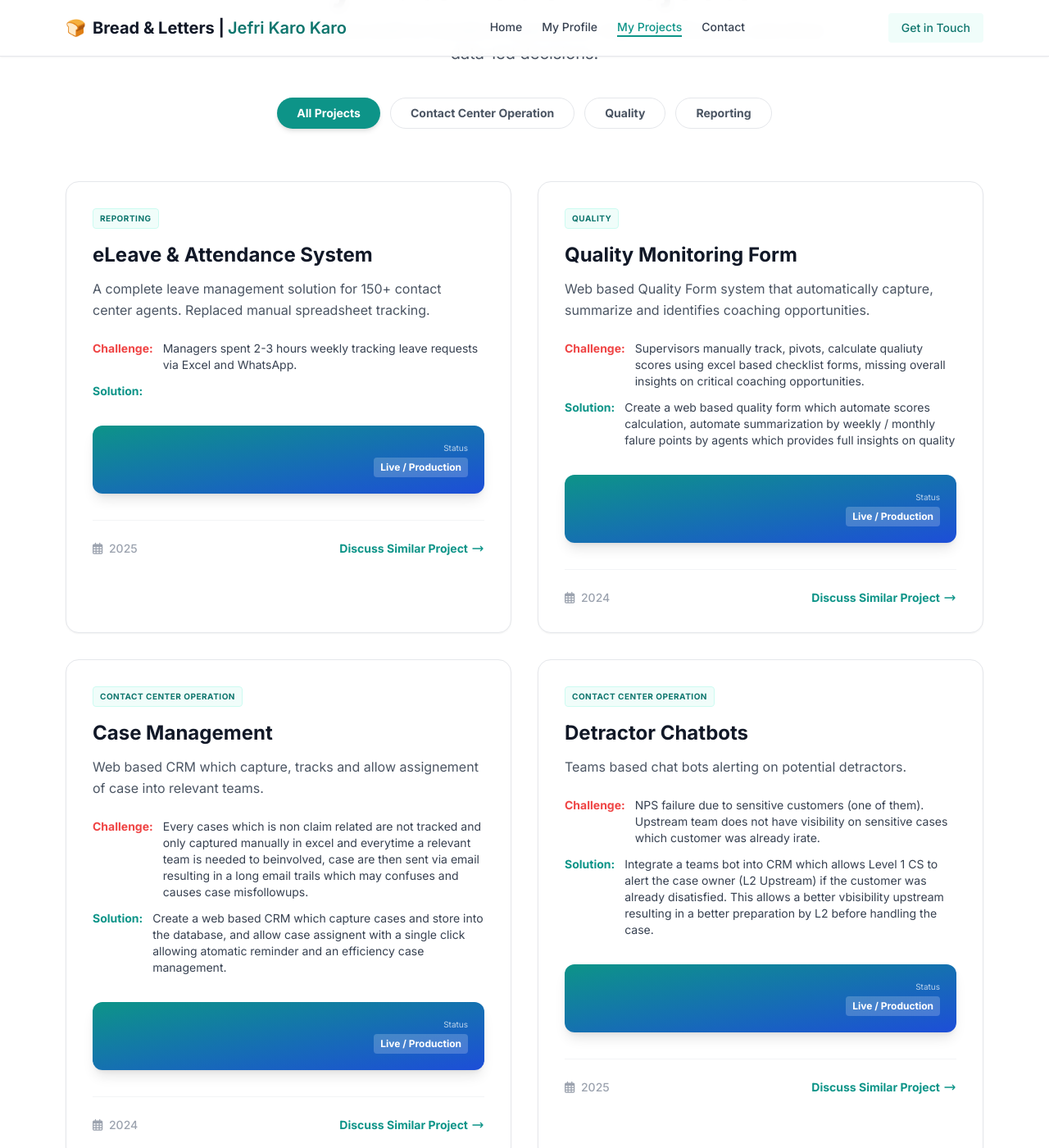
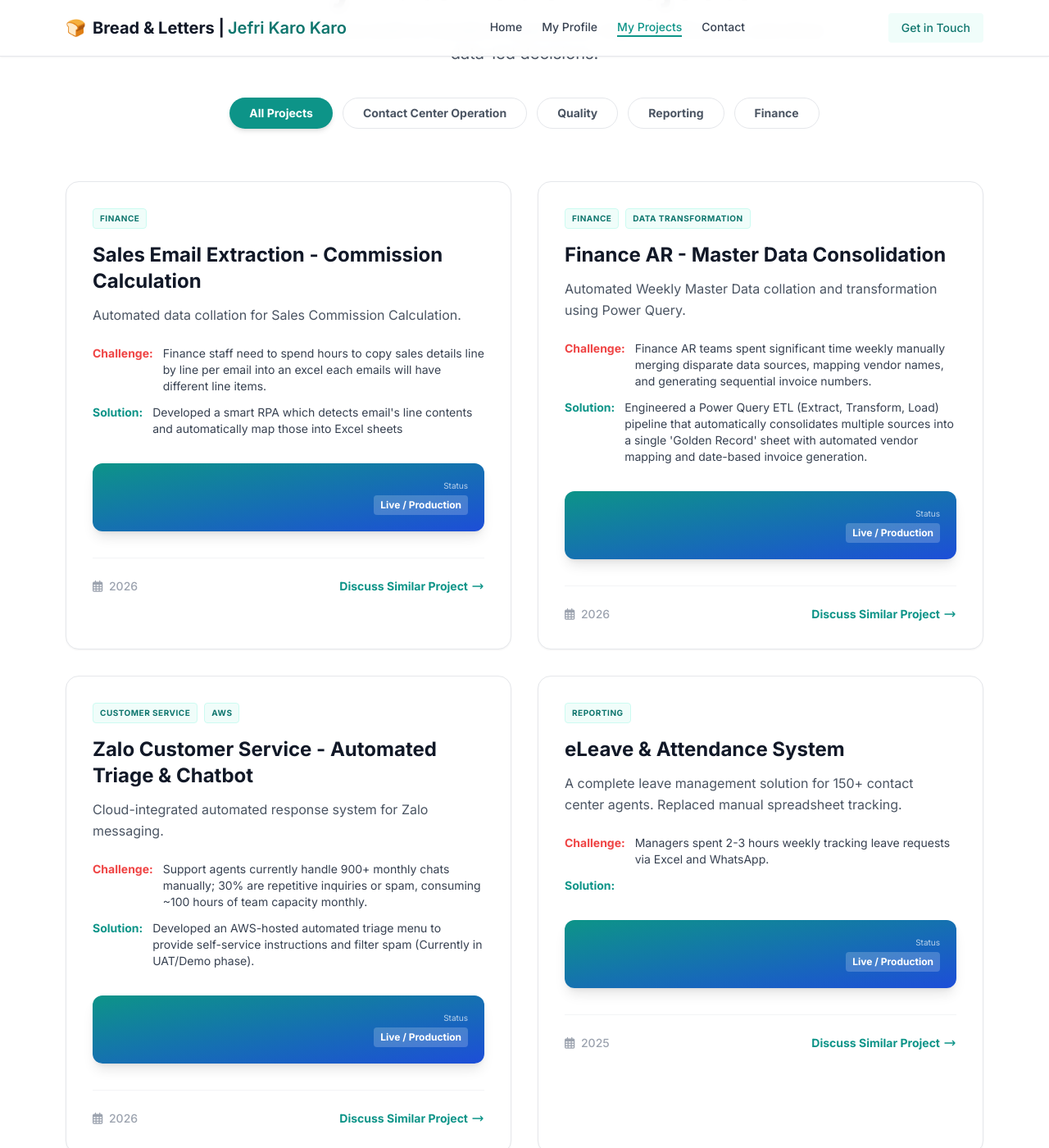
Before and after one commit to TheKaroKaro/BreadandLetters, a Jekyll site: the page built from portfolio.md, in a window 1280 px wide and 1400 px high, scrolled down 230 px. Shown: the whole window at 82% size. Built offline with Jekyll 4.4.1, drawn with Linux system fonts in a browser that asks for light colours; nearby versions of some CDN libraries; some of the changed text lies outside the part shown.

Commit message:
Update projects

```diff
--- a/_data/projects.yml
+++ b/_data/projects.yml
@@ -1,3 +1,54 @@
+- title: "Sales Email Extraction - Commission Calculation"
+  description: "Automated data collation for Sales Commission Calculation."
+  categories: ["Finance"]
+  challenge: "Finance staff need to spend hours to copy sales details line by line per email into an excel each emails will have different line items."
+  solution: "Developed a smart RPA which detects email's line contents and automatically map those into Excel sheets"
+  results:
+   - label: "Efficiency"
+     value: "Saved 36.5 hours / month."
+
+   - label: "Accuracy"
+     value: "100% elimination of manual entry errors."
+
+   - label: "Speed"
+     value: "Immediate data availability upon email receipt."
+
+  year: "2026"
+
+- title: "Finance AR - Master Data Consolidation"
+  description: "Automated Weekly Master Data collation and transformation using Power Query."
+  categories: ["Finance", "Data Transformation"]
+  challenge: "Finance AR teams spent significant time weekly manually merging disparate data sources, mapping vendor names, and generating sequential invoice numbers."
+  solution: "Engineered a Power Query ETL (Extract, Transform, Load) pipeline that automatically consolidates multiple sources into a single 'Golden Record' sheet with automated vendor mapping and date-based invoice generation."
+  results:
+  - label: "Efficiency"
+    value: "Saved 12 hours / month."
+
+  - label: "Standardization"
+    value: "Eliminated 100% of manual VLOOKUP and 'Copy-Paste' errors."
+
+  - label: "Automation"
+    value: "Converted a multi-hour task into a single-click data refresh."
+
+  year: "2026"
+
+- title: "Zalo Customer Service - Automated Triage & Chatbot"
+  description: "Cloud-integrated automated response system for Zalo messaging."
+  categories: ["Customer Service", "AWS"]
+  challenge: "Support agents currently handle 900+ monthly chats manually; 30% are repetitive inquiries or spam, consuming ~100 hours of team capacity monthly."
+  solution: "Developed an AWS-hosted automated triage menu to provide self-service instructions and filter spam (Currently in UAT/Demo phase)."
+  results:
+  - label: "Status"
+    value: "Pre-launch / Demo Phase"
+
+  - label: "Projected Efficiency"
+    value: "Est. 29.25 hours saved / month."
+
+  - label: "Target Deflection"
+    value: "30% reduction in low-value manual tickets."
+
+  year: "2026"
+
 - title: "eLeave & Attendance System"
   description: "A complete leave management solution for 150+ contact center agents. Replaced manual spreadsheet tracking."
   categories: ["Reporting"]
@@ -53,38 +104,3 @@
       value: "Saved 0.78 hours / months."
 
   year: "2025"
-
-- title: "Sales Email Extraction - Commission Calculation"
-  description: "Automated data collation for Sales Commission Calculation."
-  categories: ["Finance"]
-  challenge: "Finance staff need to spend hours to copy sales details line by line per email into an excel each emails will have different line items."
-  solution: "Developed a smart RPA which detects email's line contents and automatically map those into Excel sheets"
-  results:
-   - label: "Efficiency"
-     value: "Saved 36.5 hours / month."
-
-   - label: "Accuracy"
-     value: "100% elimination of manual entry errors."
-
-   - label: "Speed"
-     value: "Immediate data availability upon email receipt."
-
-  year: "2026"
-
-
-- title: "Finance AR - Master Data Consolidation"
-  description: "Automated Weekly Master Data collation and transformation using Power Query."
-  categories: ["Finance", "Data Transformation"]
-  challenge: "Finance AR teams spent significant time weekly manually merging disparate data sources, mapping vendor names, and generating sequential invoice numbers."
-  solution: "Engineered a Power Query ETL (Extract, Transform, Load) pipeline that automatically consolidates multiple sources into a single 'Golden Record' sheet with automated vendor mapping and date-based invoice generation."
-  results:
-  - label: "Efficiency"
-    value: "Saved 12 hours / month."
-
-  - label: "Standardization"
-    value: "Eliminated 100% of manual VLOOKUP and 'Copy-Paste' errors."
-
-  - label: "Automation"
-    value: "Converted a multi-hour task into a single-click data refresh."
-
-  year: "2026"
--- a/portfolio.md
+++ b/portfolio.md
@@ -31,6 +31,9 @@
       </button>
       <button class="filter-btn px-6 py-2 rounded-full bg-white border border-gray-200 text-gray-600 text-sm font-bold hover:border-teal-600 hover:text-teal-600 transition-all" data-filter="Reporting">
         Reporting
+      </button>
+      <button class="filter-btn px-6 py-2 rounded-full bg-white border border-gray-200 text-gray-600 text-sm font-bold hover:border-teal-600 hover:text-teal-600 transition-all" data-filter="Finance">
+        Finance
       </button>
     </div>
   </div>
```
Also changed, not shown: 1 other file.
